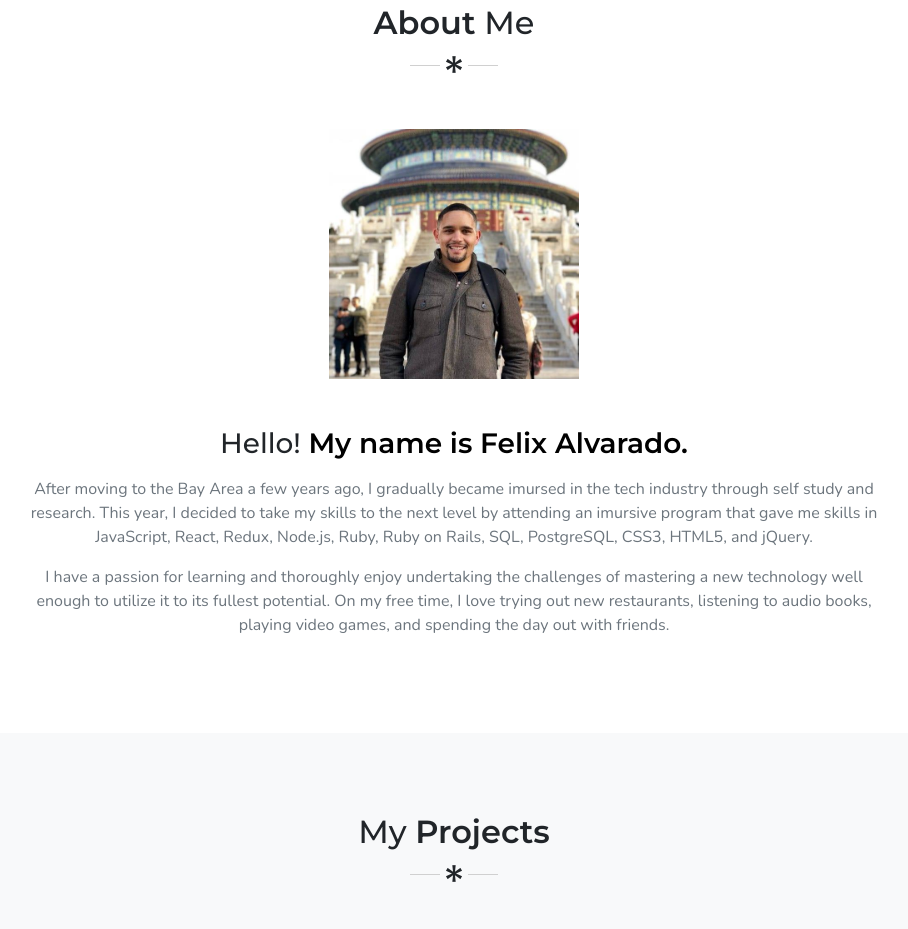
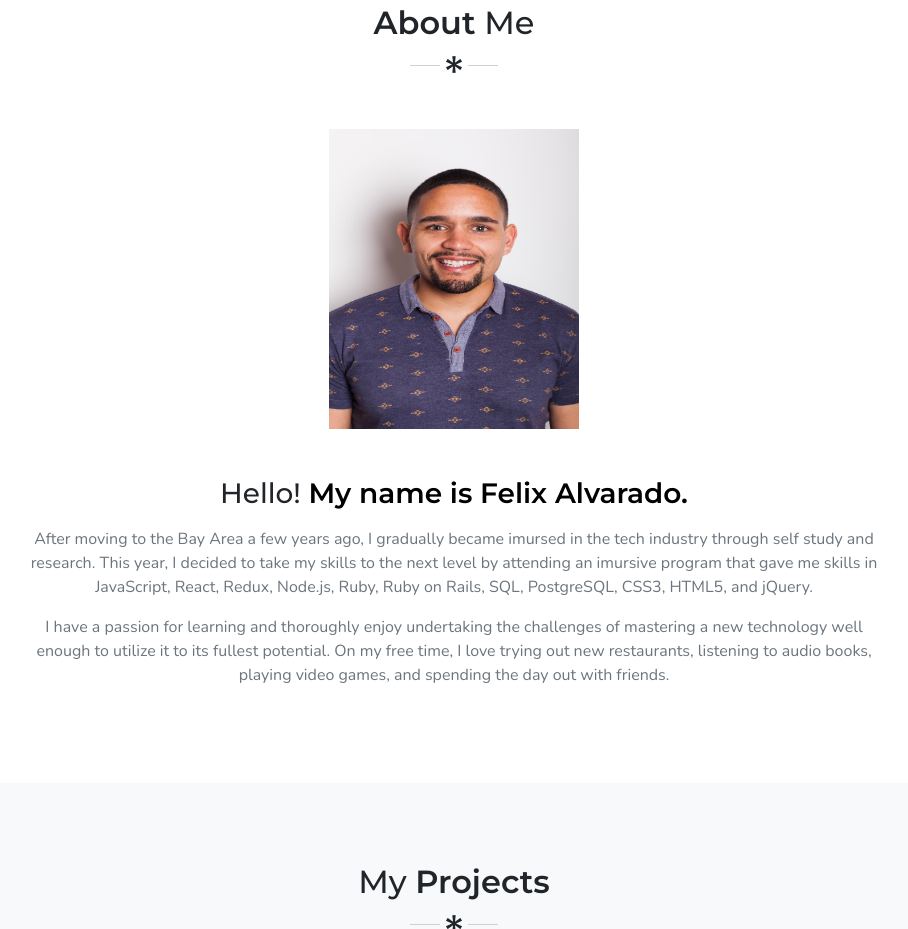
Before and after one commit to FelixAlvarado/FelixAlvarado, a plain HTML site: page index.html in a window 1280 px wide. Shown: the part 876-1805 px from the top of the page, without its empty margins (186-1094 px from the left). Drawn offline with nearby package versions, Linux system fonts and the light colour scheme; grey boxes are pictures that could not be loaded; animation ran at ten frames a second; files whose address does not match are found by name.

Commit message:
modified about pic

```diff
--- a/css/style.css
+++ b/css/style.css
@@ -603,7 +603,7 @@ button:focus {
 ============================*/
 .img-about {
     width: 250px;
-    height:250px
+    height:300px
 }
 .about-detail {
     max-width: 850px;
--- a/index.html
+++ b/index.html
@@ -144,7 +144,7 @@
                 <div class="row mt-4 pt-4">
                     <div class="col-lg-12">
                         <div>
-                            <img src="assets/profile.jpg" alt="" class="img-fluid mx-auto d-block img-about">
+                            <img src="assets/appProf.jpg" alt="" class="img-fluid mx-auto d-block img-about">
                         </div>
                         <div class="text-center about-detail mx-auto mt-5">
                             <h3 class="mb-3">Hello! <span class="font-weight-bold text-custom">My name is Felix Alvarado.</span></h3>
```
